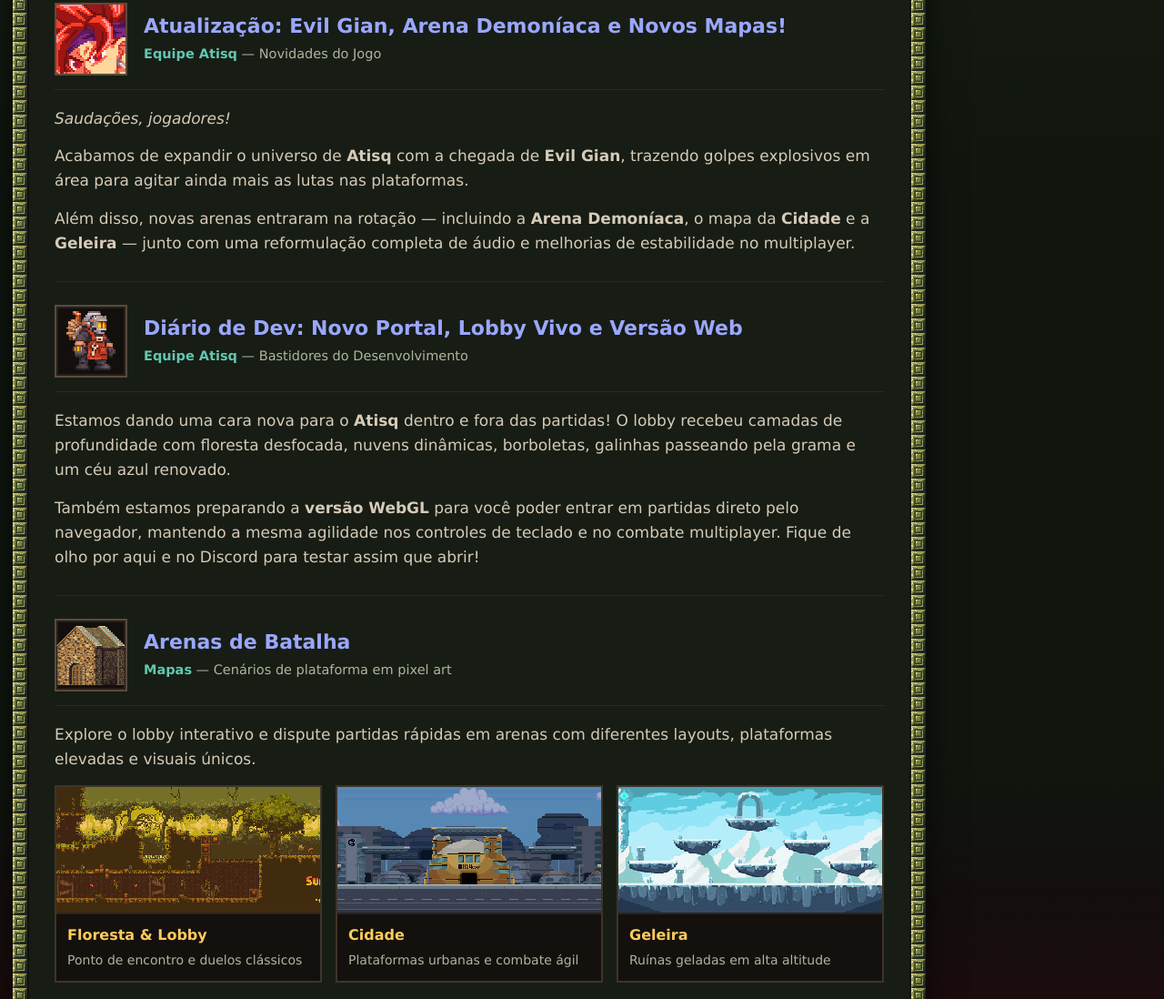
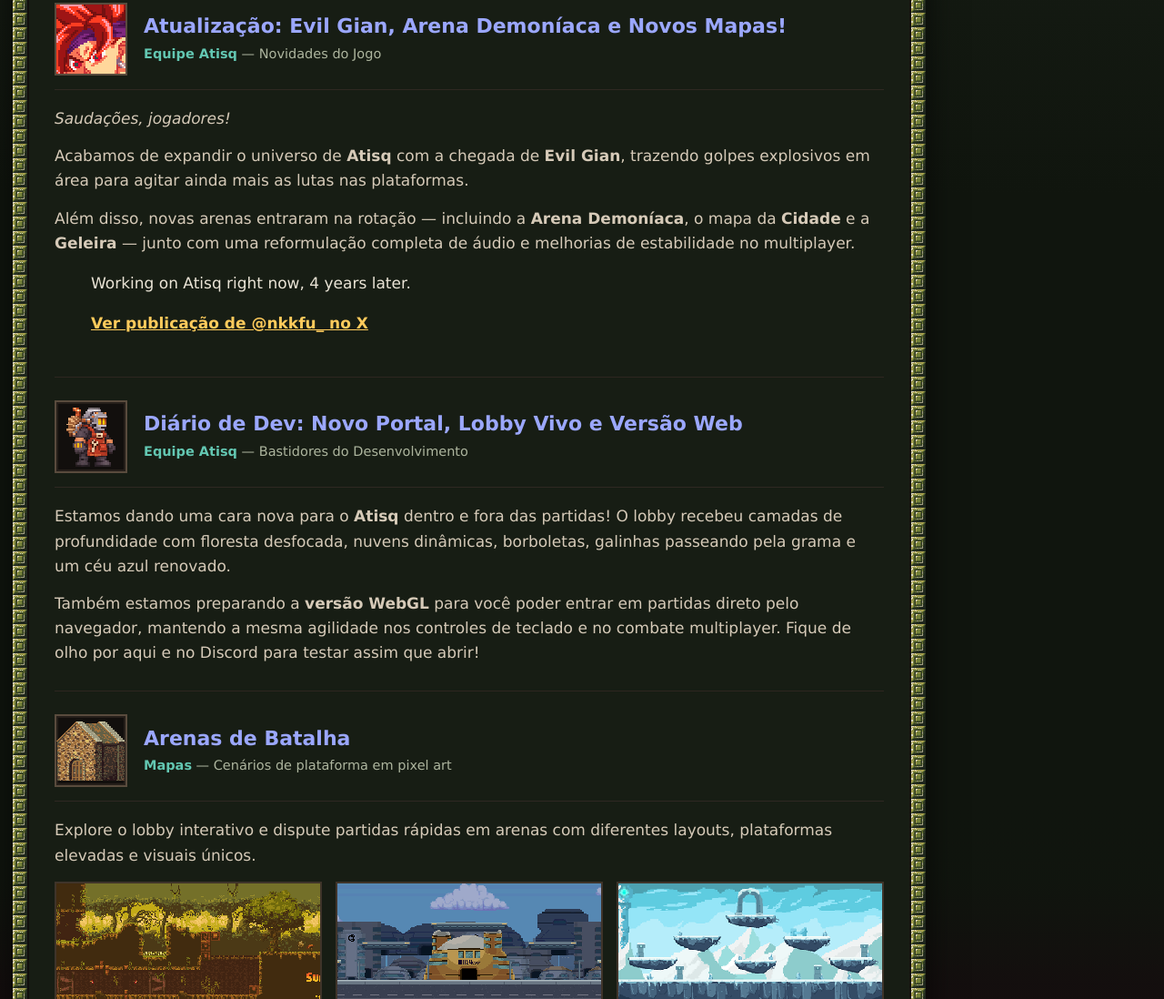
Before and after one commit to NKKFu/atisq-site, a plain HTML site: page index.html in a window 1280 px wide. Shown: the part 834-1932 px from the top of the page at 91% size. Drawn offline with Linux system fonts and the light colour scheme; no server answers.

Commit message:
Embed the first Atisq post from X

```diff
--- a/index.html
+++ b/index.html
@@ -136,6 +136,10 @@
                 <p>Acabamos de expandir o universo de <strong>Atisq</strong> com a chegada de <strong>Evil Gian</strong>, trazendo golpes explosivos em área para agitar ainda mais as lutas nas plataformas.</p>
                 <p>Além disso, novas arenas entraram na rotação — incluindo a <strong>Arena Demoníaca</strong>, o mapa da <strong>Cidade</strong> e a <strong>Geleira</strong> — junto com uma reformulação completa de áudio e melhorias de estabilidade no multiplayer.</p>
               </div>
+              <blockquote class="twitter-tweet" data-theme="dark" data-dnt="true" data-lang="pt">
+                <p lang="en">Working on Atisq right now, 4 years later.</p>
+                <a class="inline-link" href="https://x.com/nkkfu_/status/2124862253526863933">Ver publicação de @nkkfu_ no X</a>
+              </blockquote>
             </article>
 
             <!-- Post 2: Devlog Lobby & Browser Port -->
@@ -270,6 +274,7 @@
     </div>
   </div>
 
+  <script async src="https://platform.twitter.com/widgets.js"></script>
   <script src="script.js?v=taiga-squirrel"></script>
 </body>
 </html>
```
